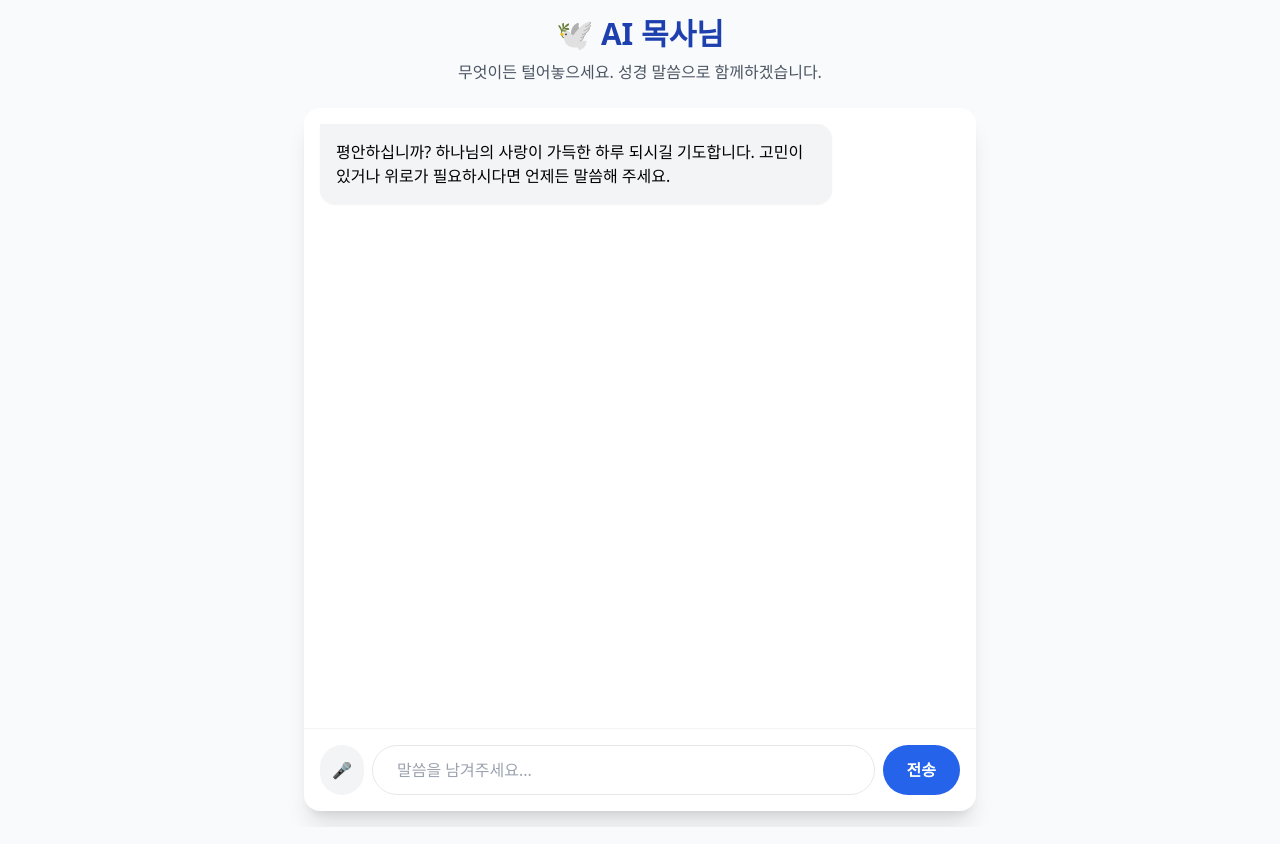
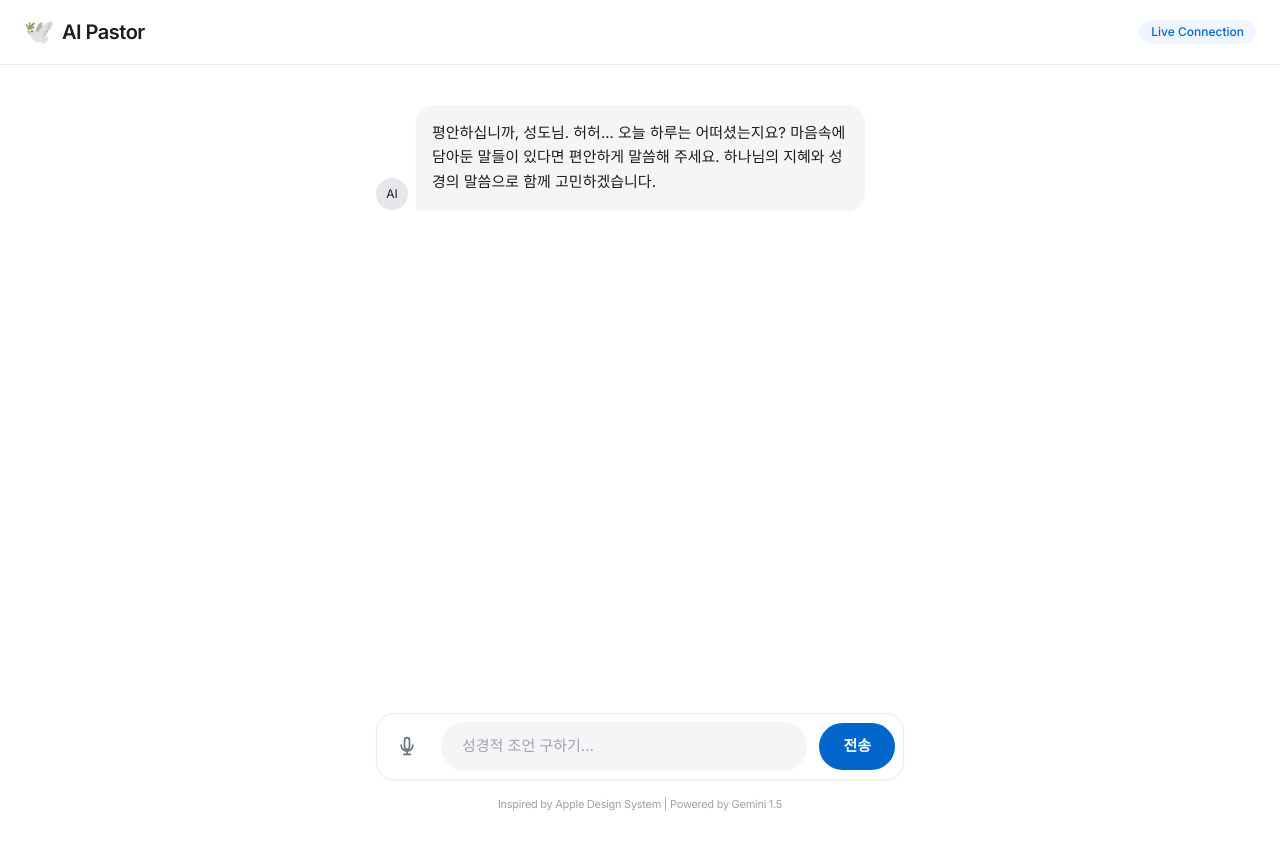
Before and after one commit to yunhoshin87/bib, a website: page public/index.html in a window 1280 px wide. Drawn offline with nearby package versions, Linux system fonts and the light colour scheme.

Commit message:
Update UI to Apple Inspired Design System

```diff
--- a/public/index.html
+++ b/public/index.html
@@ -2,35 +2,85 @@
 <html lang="ko">
 <head>
     <meta charset="UTF-8">
-    <meta name="viewport" content="width=device-width, initial-scale=1.0">
-    <title>AI 목사님 - BIB</title>
+    <meta name="viewport" content="width=device-width, initial-scale=1.0, maximum-scale=1.0, user-scalable=no">
+    <title>AI Pastor - BIB</title>
     <script src="https://cdn.tailwindcss.com"></script>
+    <link href="https://fonts.googleapis.com/css2?family=Inter:wght@300;400;500;600;700&display=swap" rel="stylesheet">
     <style>
-        .chat-container { height: calc(100vh - 180px); }
-        .message-ai { background-color: #f3f4f6; border-radius: 0 15px 15px 15px; }
-        .message-user { background-color: #3b82f6; color: white; border-radius: 15px 15px 0 15px; }
+        body {
+            font-family: 'Inter', -apple-system, BlinkMacSystemFont, "SF Pro Text", "SF Pro Display", "Helvetica Neue", Arial, sans-serif;
+            background-color: #ffffff;
+            color: #1d1d1f;
+            -webkit-font-smoothing: antialiased;
+        }
+        .apple-bg { background-color: #f5f5f7; }
+        .apple-blue { color: #0066cc; }
+        .apple-btn-primary {
+            background-color: #0066cc;
+            color: white;
+            border-radius: 980px;
+            transition: transform 0.2s cubic-bezier(0.4, 0, 0.2, 1);
+        }
+        .apple-btn-primary:active { transform: scale(0.96); }
+        .apple-card {
+            background: rgba(255, 255, 255, 0.8);
+            backdrop-filter: saturate(180%) blur(20px);
+            border-radius: 18px;
+            border: 1px solid rgba(210, 210, 215, 0.4);
+        }
+        .chat-container { height: calc(100vh - 200px); scrollbar-width: none; }
+        .chat-container::-webkit-scrollbar { display: none; }
+        .message-ai { background-color: #f5f5f7; border-radius: 18px; border-bottom-left-radius: 4px; }
+        .message-user { background-color: #0066cc; color: white; border-radius: 18px; border-bottom-right-radius: 4px; }
+        .input-pill {
+            background-color: #f5f5f7;
+            border-radius: 980px;
+            border: 1px solid transparent;
+            transition: border-color 0.3s ease;
+        }
+        .input-pill:focus { border-color: #0066cc; background-color: #ffffff; outline: none; }
+        .glass-header {
+            position: sticky;
+            top: 0;
+            background: rgba(255, 255, 255, 0.72);
+            backdrop-filter: saturate(180%) blur(20px);
+            z-index: 100;
+            border-bottom: 1px solid rgba(210, 210, 215, 0.4);
+        }
     </style>
 </head>
-<body class="bg-gray-50 flex flex-col items-center p-4">
-    <header class="w-full max-w-2xl text-center mb-6">
-        <h1 class="text-3xl font-bold text-blue-800">🕊️ AI 목사님</h1>
-        <p class="text-gray-600 mt-2">무엇이든 털어놓으세요. 성경 말씀으로 함께하겠습니다.</p>
+<body class="flex flex-col items-center min-h-screen">
+    <header class="w-full glass-header py-4 px-6 flex justify-between items-center">
+        <div class="flex items-center gap-2">
+            <span class="text-2xl">🕊️</span>
+            <h1 class="text-xl font-semibold tracking-tight">AI Pastor</h1>
+        </div>
+        <div class="text-xs font-medium apple-blue px-3 py-1 bg-blue-50 rounded-full">Live Connection</div>
     </header>
 
-    <main class="w-full max-w-2xl bg-white rounded-2xl shadow-xl overflow-hidden flex flex-col">
-        <div id="chat-box" class="chat-container overflow-y-auto p-4 space-y-4">
-            <!-- Messages will appear here -->
-            <div class="flex justify-start">
-                <div class="message-ai p-4 max-w-[80%] shadow-sm">
-                    평안하십니까? 하나님의 사랑이 가득한 하루 되시길 기도합니다. 고민이 있거나 위로가 필요하시다면 언제든 말씀해 주세요.
+    <main class="w-full max-w-xl flex-1 flex flex-col p-4 md:p-6">
+        <div id="chat-box" class="chat-container overflow-y-auto space-y-6 py-4">
+            <!-- Initial Message -->
+            <div class="flex justify-start items-end gap-2">
+                <div class="w-8 h-8 rounded-full bg-gray-200 flex items-center justify-center text-xs">AI</div>
+                <div class="message-ai p-4 max-w-[85%] text-[15px] leading-relaxed shadow-sm">
+                    평안하십니까, 성도님. 허허... 오늘 하루는 어떠셨는지요?
+                    마음속에 담아둔 말들이 있다면 편안하게 말씀해 주세요. 하나님의 지혜와 성경의 말씀으로 함께 고민하겠습니다.
                 </div>
             </div>
         </div>
 
-        <div class="p-4 border-t border-gray-100 flex gap-2">
-            <button id="mic-btn" onclick="startRecognition()" class="bg-gray-100 p-3 rounded-full hover:bg-gray-200 transition-all" title="말씀으로 전하기">🎤</button>
-            <input type="text" id="user-input" placeholder="말씀을 남겨주세요..." class="flex-1 border rounded-full px-6 py-3 outline-none focus:border-blue-500 transition-all">
-            <button onclick="sendMessage()" class="bg-blue-600 text-white px-6 py-3 rounded-full hover:bg-blue-700 transition-all font-bold">전송</button>
+        <div class="mt-auto pt-6 pb-2">
+            <div class="flex items-center gap-3 apple-card p-2 shadow-sm">
+                <button id="mic-btn" onclick="startRecognition()" class="p-3 rounded-full hover:bg-gray-100 transition-colors" title="Voice Input">
+                    <svg class="w-5 h-5 text-gray-500" fill="none" stroke="currentColor" viewBox="0 0 24 24"><path stroke-linecap="round" stroke-linejoin="round" stroke-width="2" d="M19 11a7 7 0 01-7 7m0 0a7 7 0 01-7-7m7 7v4m0 0H8m4 0h4m-4-20a3 3 0 00-3 3v8a3 3 0 006 0V5a3 3 0 00-3-3z"></path></svg>
+                </button>
+                <input type="text" id="user-input" placeholder="성경적 조언 구하기..." class="flex-1 input-pill px-5 py-3 text-[15px]">
+                <button onclick="sendMessage()" class="apple-btn-primary px-6 py-3 font-semibold text-[15px]">
+                    전송
+                </button>
+            </div>
+            <p class="text-[11px] text-center text-gray-400 mt-4 tracking-tight">Inspired by Apple Design System | Powered by Gemini 1.5</p>
         </div>
     </main>
 
@@ -46,13 +96,11 @@
             if (synth.speaking) synth.cancel();
             const utter = new SpeechSynthesisUtterance(text);
             const voices = synth.getVoices();
-            // Try to find a mature, calm male Korean voice
             const maleVoice = voices.find(v => v.lang === 'ko-KR' && (v.name.includes('Male') || v.name.includes('Daeho') || v.name.includes('Kisu'))) ||
                               voices.find(v => v.lang === 'ko-KR');
             utter.voice = maleVoice;
-            utter.pitch = 0.8; // Middle-aged, calm depth
-            utter.rate = 0.88; // Slightly slower, more deliberate and gentle
-            utter.volume = 1.0;
+            utter.pitch = 0.8;
+            utter.rate = 0.88;
             synth.speak(utter);
         }
 
@@ -67,13 +115,13 @@
                 userInput.value = transcript;
                 sendMessage();
             };
-            recognition.onend = () => micBtn.classList.remove('bg-red-100', 'animate-pulse');
+            recognition.onend = () => micBtn.classList.remove('bg-red-50', 'text-red-500');
         }
 
         function startRecognition() {
             if (!recognition) return alert('브라우저가 음성 인식을 지원하지 않습니다.');
             recognition.start();
-            micBtn.classList.add('bg-red-100', 'animate-pulse');
+            micBtn.classList.add('bg-red-50', 'text-red-500');
         }
 
         async function sendMessage() {
@@ -93,16 +141,16 @@
                 const data = await response.json();
                 if (data.response) {
                     appendMessage('ai', data.response);
-                    speak(data.response); // Automatically speak the response
+                    speak(data.response);
                     history.push({ role: 'user', parts: [{ text: message }] });
                     history.push({ role: 'model', parts: [{ text: data.response }] });
                 } else {
-                    const errMsg = '죄송합니다. 잠시 목소리가 들리지 않네요. 다시 말씀해 주시겠어요?';
+                    const errMsg = '성도님, 잠시 연결이 고르지 못하네요. 다시 말씀해 주시겠어요?';
                     appendMessage('ai', errMsg);
                     speak(errMsg);
                 }
             } catch (error) {
-                const errMsg = '오류가 발생했습니다. 나중에 다시 시도해 주세요.';
+                const errMsg = '오류가 발생했습니다. 평안을 위해 기도하겠습니다.';
                 appendMessage('ai', errMsg);
                 speak(errMsg);
             }
@@ -110,20 +158,30 @@
 
         function appendMessage(role, text) {
             const div = document.createElement('div');
-            div.className = `flex ${role === 'user' ? 'justify-end' : 'justify-start'}`;
+            div.className = `flex ${role === 'user' ? 'justify-end' : 'justify-start'} items-end gap-2`;
+
+            const avatar = document.createElement('div');
+            avatar.className = `w-8 h-8 rounded-full flex items-center justify-center text-xs ${role === 'user' ? 'order-last bg-blue-100 text-blue-600' : 'bg-gray-200'}`;
+            avatar.innerText = role === 'user' ? '나' : 'AI';
 
             const bubble = document.createElement('div');
-            bubble.className = `${role === 'user' ? 'message-user' : 'message-ai'} p-4 max-w-[80%] shadow-sm whitespace-pre-wrap`;
+            bubble.className = `${role === 'user' ? 'message-user' : 'message-ai'} p-4 max-w-[85%] text-[15px] leading-relaxed shadow-sm whitespace-pre-wrap`;
             bubble.innerText = text;
 
+            div.appendChild(avatar);
             div.appendChild(bubble);
+            if (role === 'user') div.insertBefore(bubble, avatar);
+
             chatBox.appendChild(div);
-            chatBox.scrollTop = chatBox.scrollHeight;
+            chatBox.scrollTo({ top: chatBox.scrollHeight, behavior: 'smooth' });
         }
 
         userInput.addEventListener('keypress', (e) => {
             if (e.key === 'Enter') sendMessage();
         });
+
+        // Load voices once
+        window.speechSynthesis.onvoiceschanged = () => { window.speechSynthesis.getVoices(); };
     </script>
 </body>
 </html>
```
